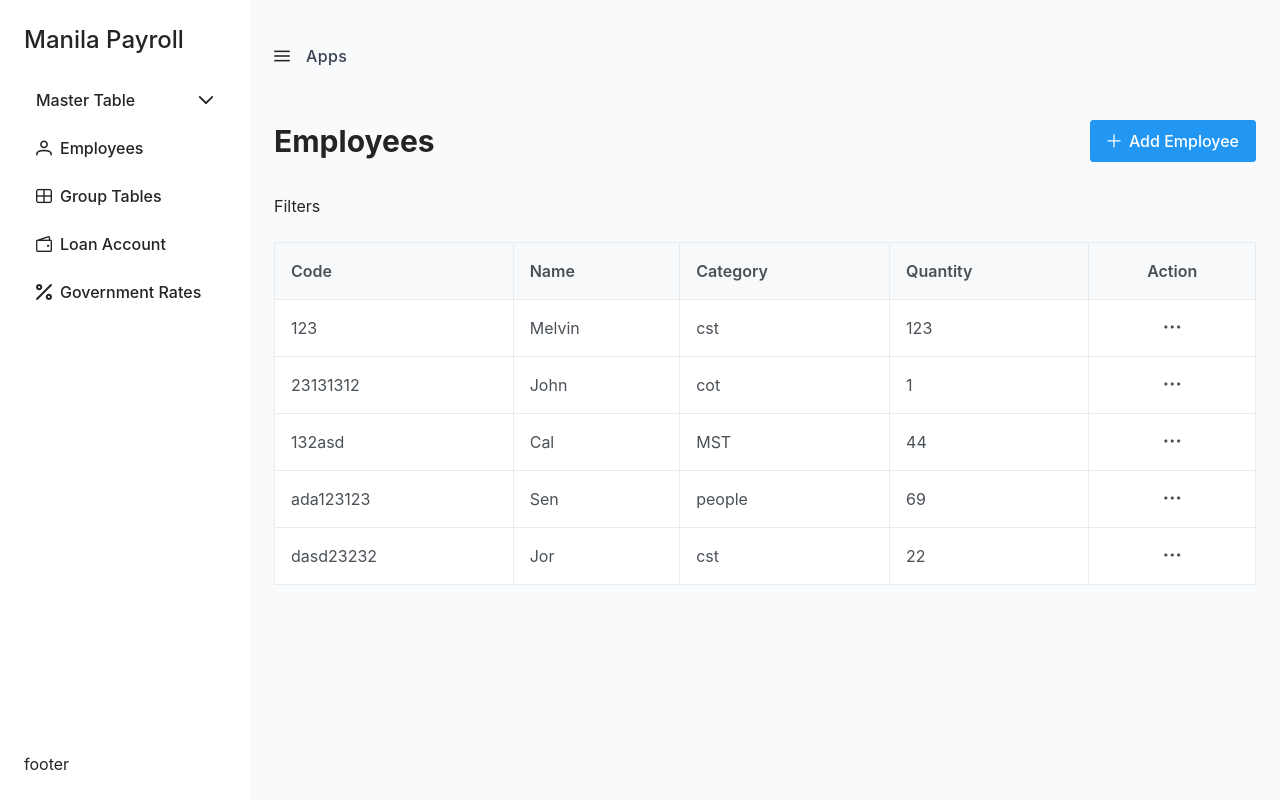
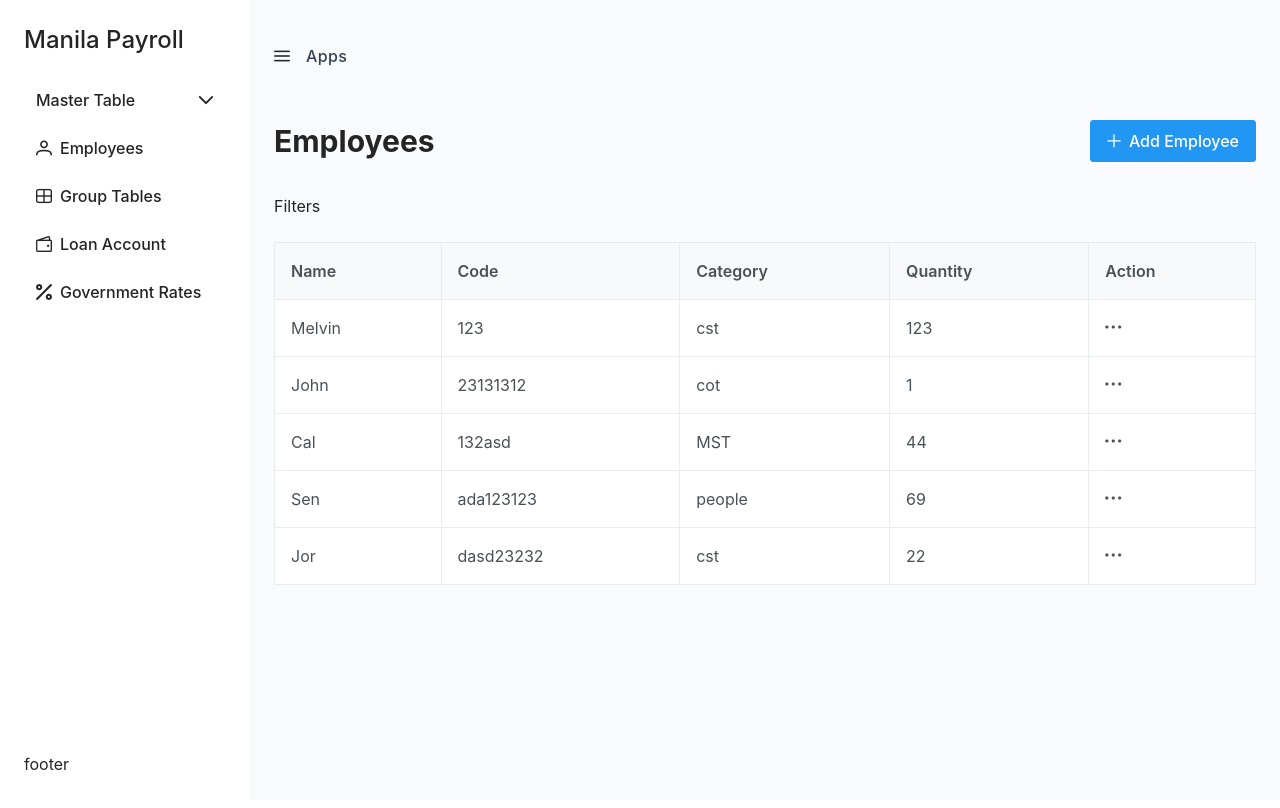
Before and after one commit to mnacfil/manila-payroll-master-table, a Next.js app in the folder frontend/: page /employees in a window 1280 px wide. Shown: the top 808 px of the page. Built offline with nearby package versions, Linux system fonts and the light colour scheme.

Commit message:
make table reusable

```diff
--- a/frontend/src/components/features/employees/EmployeesContent.tsx
+++ b/frontend/src/components/features/employees/EmployeesContent.tsx
@@ -1,9 +1,75 @@
 import Table from "@/components/ui/table";
+import { ColumnProps } from "primereact/column";
+
+const employees = [
+  {
+    name: "Melvin",
+    code: "123",
+    category: "cst",
+    quantity: 123,
+  },
+  {
+    name: "John",
+    code: "23131312",
+    category: "cot",
+    quantity: 1,
+  },
+  {
+    name: "Cal",
+    code: "132asd",
+    category: "MST",
+    quantity: 44,
+  },
+  {
+    name: "Sen",
+    code: "ada123123",
+    category: "people",
+    quantity: 69,
+  },
+  {
+    name: "Jor",
+    code: "dasd23232",
+    category: "cst",
+    quantity: 22,
+  },
+];
+
+const columns: ColumnProps[] = [
+  {
+    field: "name",
+    header: "Name",
+  },
+  {
+    field: "code",
+    header: "Code",
+  },
+  {
+    field: "category",
+    header: "Category",
+  },
+  {
+    field: "quantity",
+    header: "Quantity",
+  },
+  {
+    header: "Action",
+    align: "center",
+    body: (rowData) => {
+      return (
+        <i
+          className="pi pi-ellipsis-h cursor-pointer"
+          aria-label="more-action"
+          role="button"
+        ></i>
+      );
+    },
+  },
+];
 
 const EmployeesContent = () => {
   return (
     <div>
-      <Table />
+      <Table data={employees} columns={columns} />
     </div>
   );
 };
--- a/frontend/src/components/ui/table.tsx
+++ b/frontend/src/components/ui/table.tsx
@@ -1,62 +1,21 @@
-import { Button } from "primereact/button";
-import { Column } from "primereact/column";
+import { Column, ColumnProps } from "primereact/column";
 import { DataTable } from "primereact/datatable";
 
-type Props = {};
+type Props = {
+  data: any[];
+  columns: ColumnProps[];
+};
 
-const products = [
-  {
-    name: "Melvin",
-    code: "123",
-    category: "cst",
-    quantity: 123,
-  },
-  {
-    name: "John",
-    code: "23131312",
-    category: "cot",
-    quantity: 1,
-  },
-  {
-    name: "Cal",
-    code: "132asd",
-    category: "MST",
-    quantity: 44,
-  },
-  {
-    name: "Sen",
-    code: "ada123123",
-    category: "people",
-    quantity: 69,
-  },
-  {
-    name: "Jor",
-    code: "dasd23232",
-    category: "cst",
-    quantity: 22,
-  },
-];
-
-const Table = () => {
+const Table = ({ columns, data }: Props) => {
   return (
-    <DataTable value={products} showGridlines>
-      <Column field="code" header="Code"></Column>
-      <Column field="name" header="Name"></Column>
-      <Column field="category" header="Category"></Column>
-      <Column field="quantity" header="Quantity"></Column>
-      <Column
-        header="Action"
-        align={"center"}
-        body={(rowData) => {
-          return (
-            <i
-              className="pi pi-ellipsis-h cursor-pointer"
-              aria-label="more-action"
-              role="button"
-            ></i>
-          );
-        }}
-      ></Column>
+    <DataTable value={data} showGridlines>
+      {columns.map((item) => (
+        <Column
+          field={item.field}
+          header={item.header}
+          body={item.body}
+        ></Column>
+      ))}
     </DataTable>
   );
 };
```
